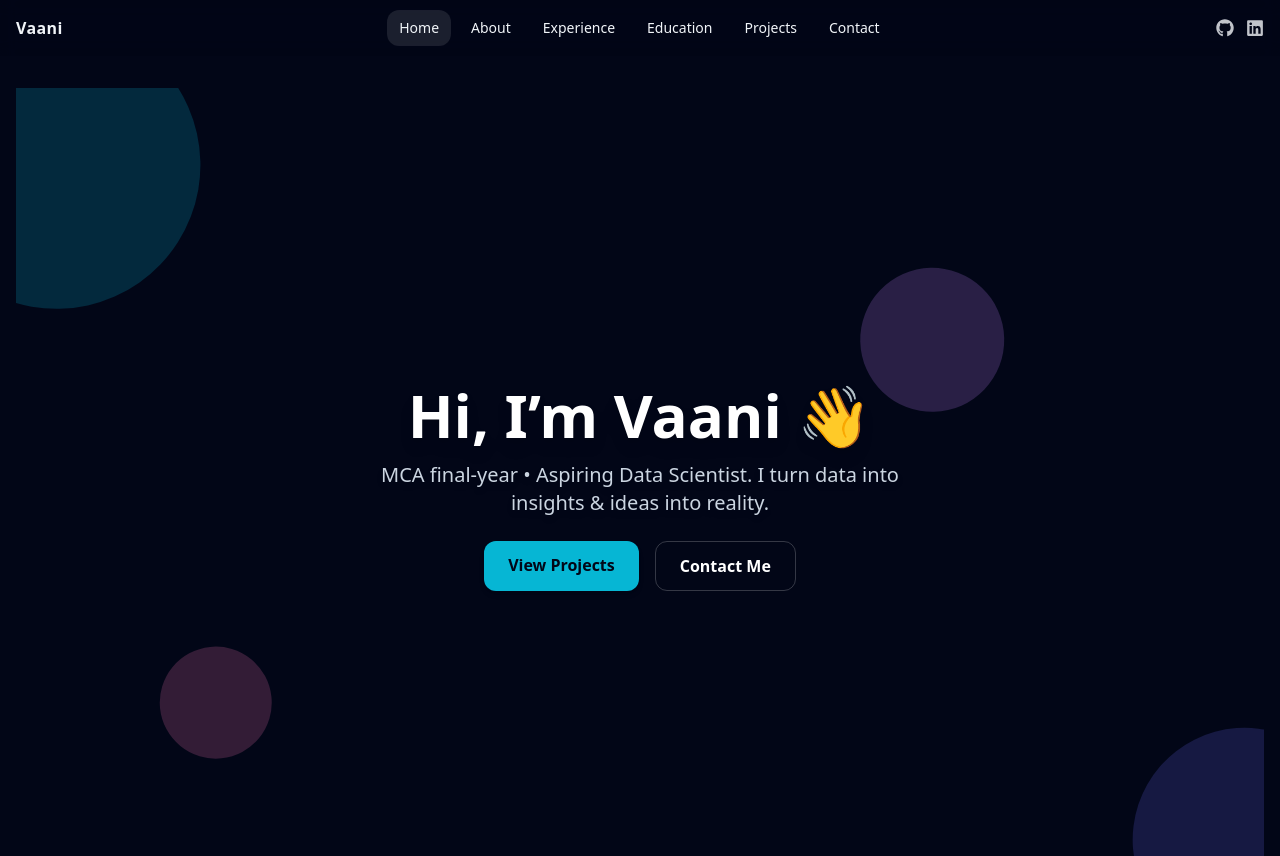
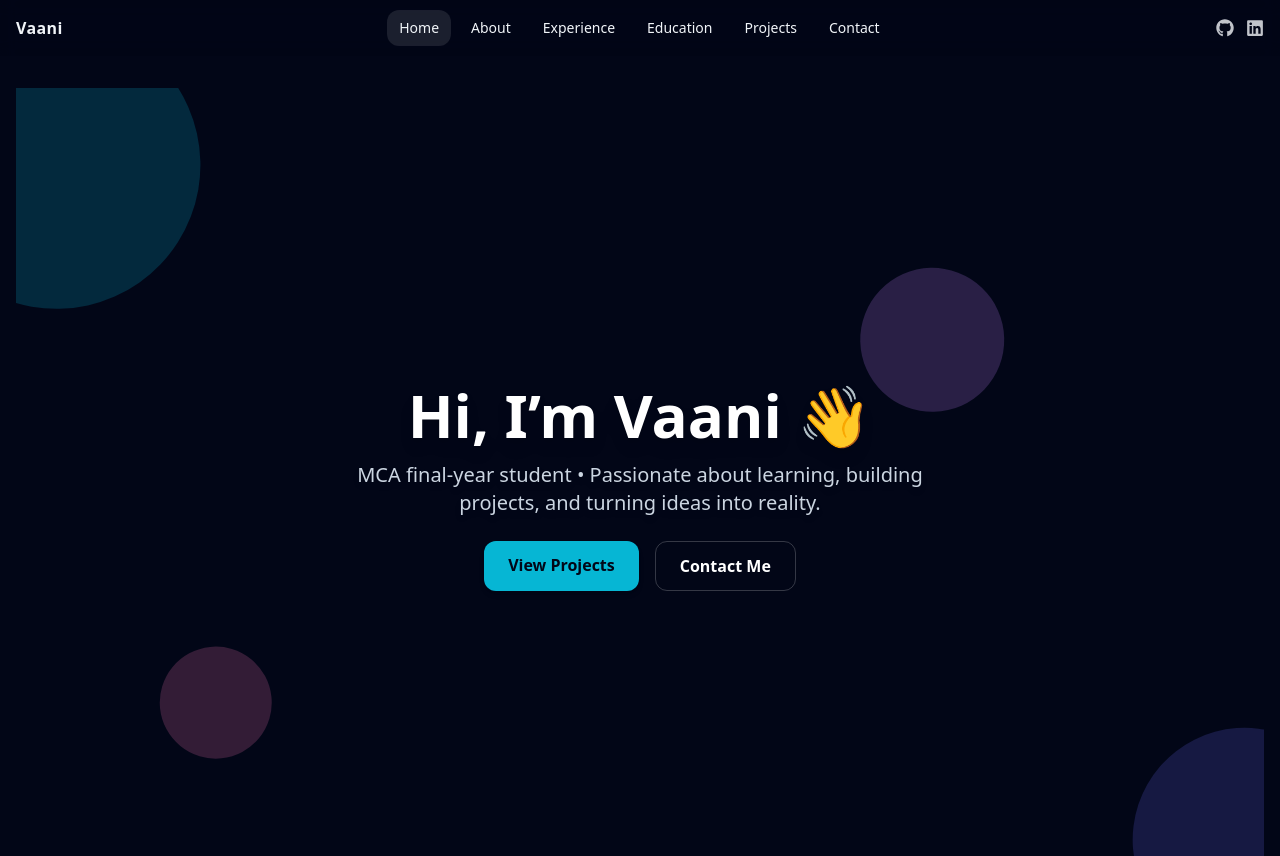
Before and after one commit to VaaniAgarwal/vaani-portfolio, a React (Create React App) app: page / in a window 1280 px wide. Shown: the top 856 px of the page. Built offline with nearby package versions, Linux system fonts and the light colour scheme.

Commit message:
Add Home page with hero section

```diff
--- a/src/pages/Home.js
+++ b/src/pages/Home.js
@@ -44,7 +44,7 @@ export default function Home() {
           Hi, I’m Vaani 👋
         </h1>
         <p className="text-slate-300 max-w-xl mt-4 mx-auto text-lg md:text-xl drop-shadow-md">
-          MCA final-year • Aspiring Data Scientist. I turn data into insights & ideas into reality.
+          MCA final-year student • Passionate about learning, building projects, and turning ideas into reality.
         </p>
         <motion.div
           initial={{ opacity: 0, y: 20 }}
```
